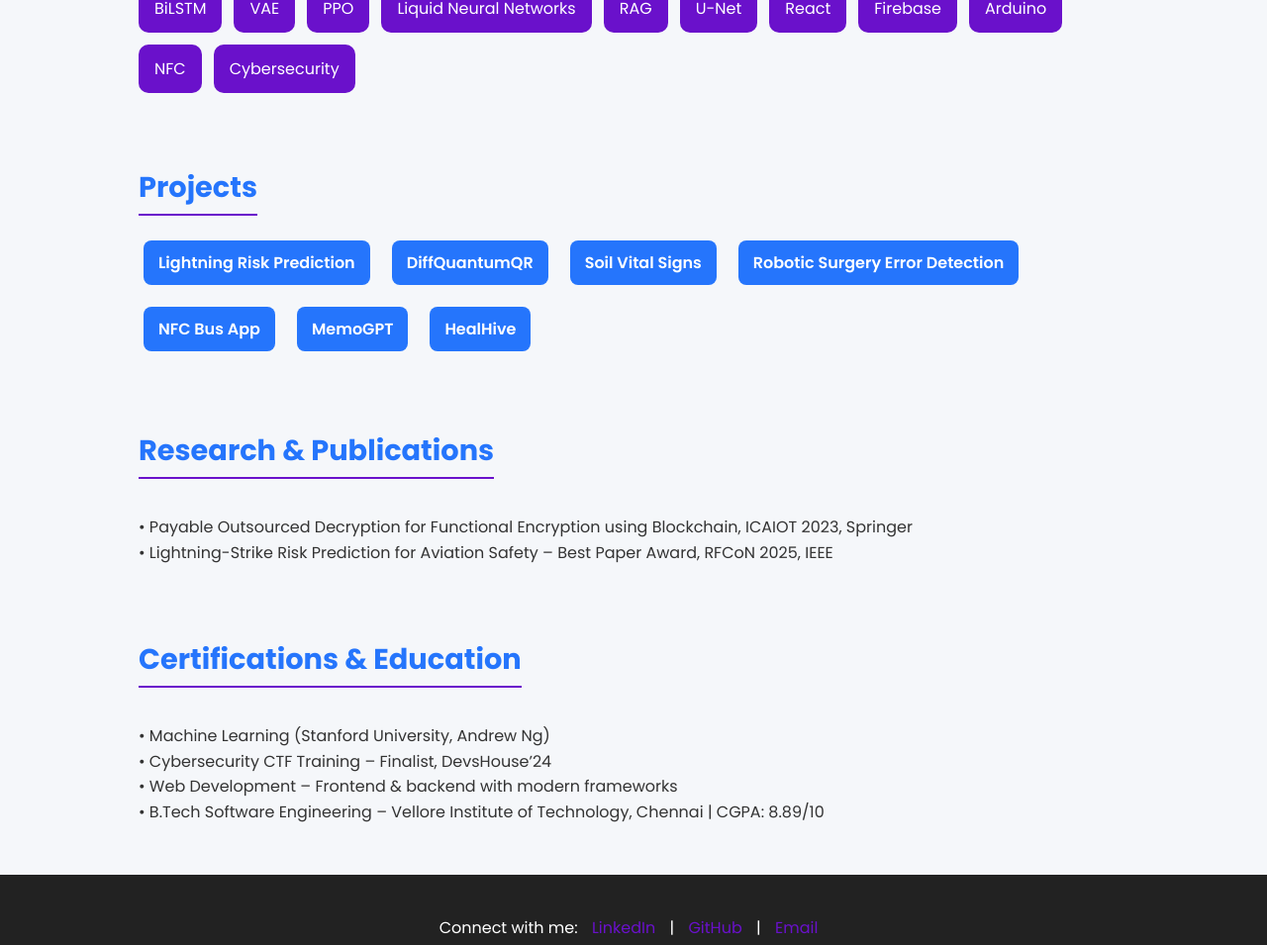
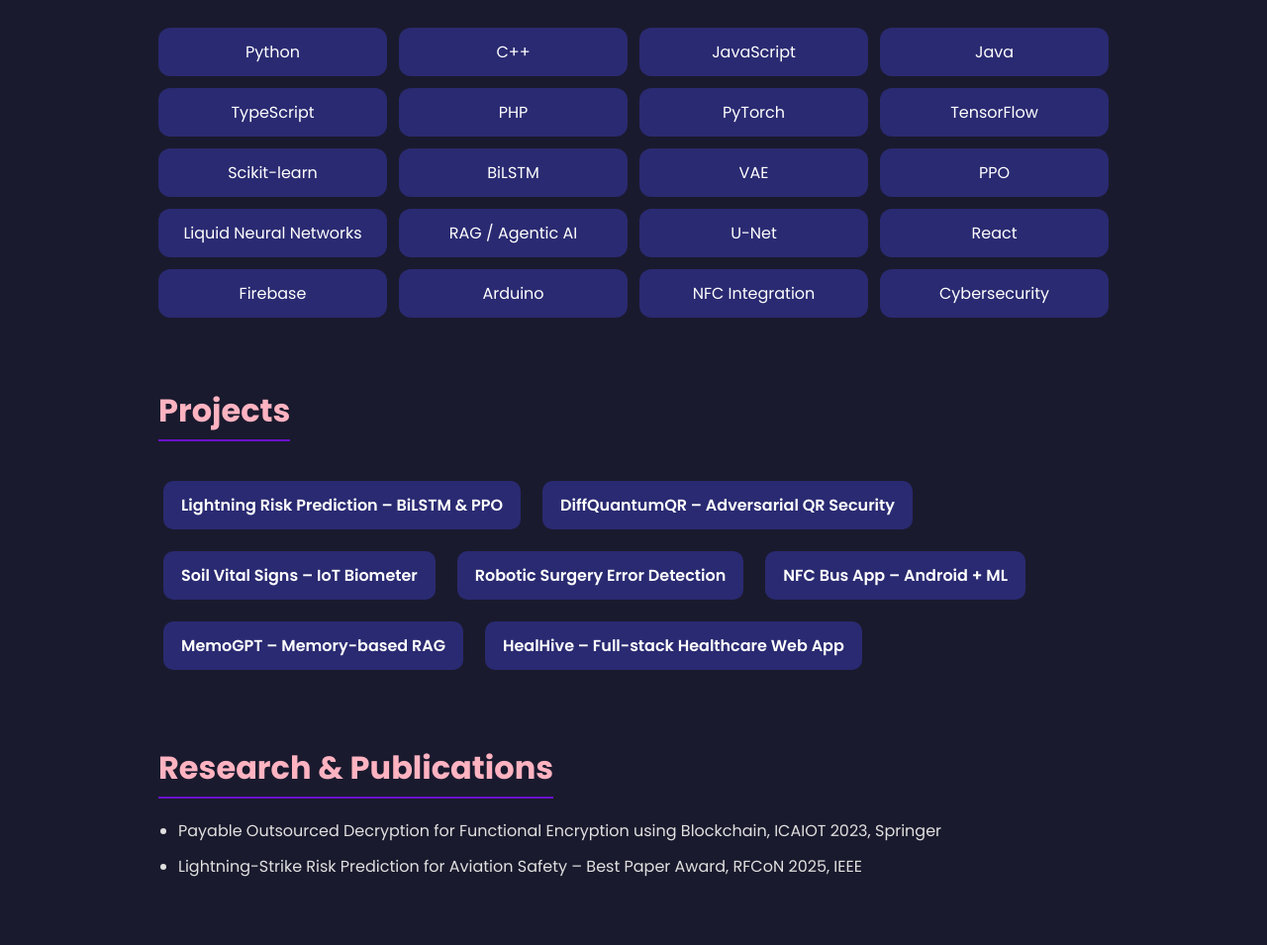
Before and after one commit to asifa1510/portfolio, a plain HTML site: page index.html in a window 1280 px wide. Shown: the part 725-1680 px from the top of the page at 99% size. Drawn offline with Linux system fonts and the light colour scheme.

Commit message:
Update index.html

```diff
--- a/index.html
+++ b/index.html
@@ -7,103 +7,146 @@
 <link href="https://fonts.googleapis.com/css2?family=Poppins:wght@400;600;700&display=swap" rel="stylesheet">
 <style>
 /* General */
-body { margin:0; font-family:'Poppins', sans-serif; background:#f5f7fa; color:#333; scroll-behavior: smooth;}
-a { text-decoration:none; color: inherit; }
+* { box-sizing:border-box; margin:0; padding:0; scroll-behavior:smooth; }
+body { font-family:'Poppins', sans-serif; background:#1a1a2e; color:#e0e0e0; }
+a { text-decoration:none; color:inherit; }
+
+/* Navbar */
+nav { position:sticky; top:0; background:rgba(26,26,46,0.95); padding:15px 20px; display:flex; justify-content:center; gap:25px; z-index:100; border-bottom:1px solid #333;}
+nav a { color:#e0e0e0; font-weight:600; transition:0.3s;}
+nav a:hover { color:#ffb3c1; }
 
 /* Header */
-header { background: linear-gradient(135deg,#6a11cb,#2575fc); color:white; text-align:center; padding:60px 20px; }
-header h1 { margin:0; font-size:3em; letter-spacing:1px; }
-header p { margin:10px 0; font-size:1.2em; }
-
-/* Contact links */
-.contact a { margin:0 10px; color:white; font-weight:600; transition:0.3s; }
-.contact a:hover { color:#ffeb3b; }
+header { text-align:center; padding:80px 20px; background:linear-gradient(135deg,#2a2a72,#ffb3c1); color:white; }
+header h1 { font-size:3em; letter-spacing:1px; margin-bottom:10px; }
+header p { font-size:1.3em; color:#f0e5ff; }
+header .contact { margin-top:15px; }
+header .contact a { margin:0 12px; font-weight:600; color:white; transition:0.3s;}
+header .contact a:hover { color:#ffe066; }
 
 /* Sections */
-section { max-width:1000px; margin:50px auto; padding:0 20px; }
-h2 { color:#2575fc; margin-bottom:20px; font-size:1.8em; border-bottom:2px solid #6a11cb; display:inline-block; padding-bottom:5px; }
-p { line-height:1.6; }
+section { max-width:1000px; margin:70px auto; padding:0 20px; }
+h2 { font-size:2em; margin-bottom:20px; color:#ffb3c1; border-bottom:2px solid #6a11cb; display:inline-block; padding-bottom:5px; }
+p, li { line-height:1.6; margin-bottom:10px; }
+ul { margin-left:20px; }
 
-/* Skills & Projects */
-.cards { display:flex; flex-wrap:wrap; gap:12px; }
-.card { background:#6a11cb; color:white; padding:12px 16px; border-radius:10px; transition:0.3s; }
-.card:hover { transform: translateY(-5px); background:#2575fc; }
+/* Cards */
+.cards { display:flex; flex-wrap:wrap; gap:12px; margin-top:15px; }
+.card { background:#2a2a72; color:white; padding:12px 16px; border-radius:12px; transition:0.3s; cursor:pointer; flex:1 1 calc(25% - 20px); text-align:center; }
+.card:hover { transform: translateY(-5px) scale(1.05); background:#ffb3c1; color:#1a1a2e; }
 
-/* Projects links */
-.project-link { display:inline-block; margin:5px; padding:10px 15px; border-radius:8px; background:#2575fc; color:white; font-weight:600; transition:0.3s; }
-.project-link:hover { background:#6a11cb; transform:scale(1.05); }
+/* Projects */
+.project-link { display:inline-block; margin:5px; padding:12px 18px; border-radius:10px; background:#2a2a72; color:white; font-weight:600; transition:0.3s; }
+.project-link:hover { background:#ffb3c1; color:#1a1a2e; transform:scale(1.05); }
 
 /* Footer */
-footer { text-align:center; padding:25px; background:#222; color:white; }
-footer a { color:#6a11cb; margin:0 10px; transition:0.3s; }
-footer a:hover { color:#ffeb3b; }
+footer { text-align:center; padding:25px; background:#111; color:#aaa; }
+footer a { margin:0 10px; transition:0.3s; color:#ffb3c1; }
+footer a:hover { color:#ffe066; }
+
+/* Animations */
+.fadeIn { opacity:0; transform:translateY(30px); animation:fadeIn 1s forwards; }
+@keyframes fadeIn { to { opacity:1; transform:translateY(0); } }
 
 /* Responsive */
-@media (max-width:700px){ .cards{flex-direction:column;} }
+@media(max-width:900px){ .cards{flex-direction:column; flex:1 1 100%;} nav{flex-direction:column; gap:12px;} }
 </style>
 </head>
 <body>
 
+<nav>
+<a href="#about">About</a>
+<a href="#skills">Skills</a>
+<a href="#projects">Projects</a>
+<a href="#research">Research</a>
+<a href="#contact">Contact</a>
+</nav>
+
 <header>
 <h1>S. ASIFA</h1>
-<p>Software Engineering Student | AI, ML, Cybersecurity & IoT Enthusiast</p>
+<p>Software Engineering | AI, ML, Cybersecurity & IoT</p>
 <div class="contact">
-<a href="mailto:asifa.s2004@gmail.com">📧 Email</a> |
-<a href="https://www.linkedin.com/in/yourname" target="_blank">🌐 LinkedIn</a> |
-<a href="https://github.com/yourusername" target="_blank">GitHub</a> |
+<a href="mailto:asifa.s2004@gmail.com">📧 Email</a>
+<a href="https://www.linkedin.com/in/s-asifa-896741250/" target="_blank">🌐 LinkedIn</a>
+<a href="https://github.com/yourusername" target="_blank">GitHub</a>
 <a href="https://scholar.google.com/citations?user=yourID" target="_blank">Google Scholar</a>
 </div>
 </header>
 
-<section>
+<section id="about" class="fadeIn">
 <h2>Professional Summary</h2>
 <p>Motivated and detail-oriented Software Engineering student with expertise in AI, ML, Cybersecurity, and Generative AI (LLMs, RAG). Recognized with Best Paper Award (RFCoN 2025) and published in Springer. Skilled in full-stack development, IoT, applied deep learning, and interdisciplinary collaboration.</p>
 </section>
 
-<section>
+<section id="skills" class="fadeIn">
 <h2>Technical Skills</h2>
 <div class="cards">
-<span class="card">Python</span><span class="card">C++</span><span class="card">JavaScript</span><span class="card">Java</span><span class="card">TypeScript</span>
-<span class="card">PHP</span><span class="card">PyTorch</span><span class="card">TensorFlow</span><span class="card">Scikit-learn</span><span class="card">BiLSTM</span>
-<span class="card">VAE</span><span class="card">PPO</span><span class="card">Liquid Neural Networks</span><span class="card">RAG</span><span class="card">U-Net</span>
-<span class="card">React</span><span class="card">Firebase</span><span class="card">Arduino</span><span class="card">NFC</span><span class="card">Cybersecurity</span>
+<span class="card">Python</span>
+<span class="card">C++</span>
+<span class="card">JavaScript</span>
+<span class="card">Java</span>
+<span class="card">TypeScript</span>
+<span class="card">PHP</span>
+<span class="card">PyTorch</span>
+<span class="card">TensorFlow</span>
+<span class="card">Scikit-learn</span>
+<span class="card">BiLSTM</span>
+<span class="card">VAE</span>
+<span class="card">PPO</span>
+<span class="card">Liquid Neural Networks</span>
+<span class="card">RAG / Agentic AI</span>
+<span class="card">U-Net</span>
+<span class="card">React</span>
+<span class="card">Firebase</span>
+<span class="card">Arduino</span>
+<span class="card">NFC Integration</span>
+<span class="card">Cybersecurity</span>
 </div>
 </section>
 
-<section>
+<section id="projects" class="fadeIn">
 <h2>Projects</h2>
 <div class="cards">
-<a href="https://github.com/yourusername/lightning-risk" target="_blank" class="project-link">Lightning Risk Prediction</a>
-<a href="https://github.com/yourusername/diffquantumqr" target="_blank" class="project-link">DiffQuantumQR</a>
-<a href="https://github.com/yourusername/soil-vital-signs" target="_blank" class="project-link">Soil Vital Signs</a>
+<a href="https://github.com/yourusername/lightning-risk" target="_blank" class="project-link">Lightning Risk Prediction – BiLSTM & PPO</a>
+<a href="https://github.com/yourusername/diffquantumqr" target="_blank" class="project-link">DiffQuantumQR – Adversarial QR Security</a>
+<a href="https://github.com/yourusername/soil-vital-signs" target="_blank" class="project-link">Soil Vital Signs – IoT Biometer</a>
 <a href="https://github.com/yourusername/ras-errors" target="_blank" class="project-link">Robotic Surgery Error Detection</a>
-<a href="https://github.com/yourusername/nfc-bus-app" target="_blank" class="project-link">NFC Bus App</a>
-<a href="https://github.com/yourusername/memogpt" target="_blank" class="project-link">MemoGPT</a>
-<a href="https://github.com/yourusername/healhive" target="_blank" class="project-link">HealHive</a>
+<a href="https://github.com/yourusername/nfc-bus-app" target="_blank" class="project-link">NFC Bus App – Android + ML</a>
+<a href="https://github.com/yourusername/memogpt" target="_blank" class="project-link">MemoGPT – Memory-based RAG</a>
+<a href="https://github.com/yourusername/healhive" target="_blank" class="project-link">HealHive – Full-stack Healthcare Web App</a>
 </div>
 </section>
 
-<section>
+<section id="research" class="fadeIn">
 <h2>Research & Publications</h2>
-<p>• Payable Outsourced Decryption for Functional Encryption using Blockchain, ICAIOT 2023, Springer<br>
-• Lightning-Strike Risk Prediction for Aviation Safety – Best Paper Award, RFCoN 2025, IEEE</p>
+<ul>
+<li>Payable Outsourced Decryption for Functional Encryption using Blockchain, ICAIOT 2023, Springer</li>
+<li>Lightning-Strike Risk Prediction for Aviation Safety – Best Paper Award, RFCoN 2025, IEEE</li>
+</ul>
 </section>
 
-<section>
-<h2>Certifications & Education</h2>
-<p>• Machine Learning (Stanford University, Andrew Ng)<br>
-• Cybersecurity CTF Training – Finalist, DevsHouse’24<br>
-• Web Development – Frontend & backend with modern frameworks<br>
-• B.Tech Software Engineering – Vellore Institute of Technology, Chennai | CGPA: 8.89/10</p>
+<section id="contact" class="fadeIn">
+<h2>Contact</h2>
+<p>📧 asifa.s2004@gmail.com | 📱 +91 9600126936</p>
+<p>Connect with me:</p>
+<a href="https://www.linkedin.com/in/s-asifa-896741250/" target="_blank">LinkedIn</a> |
+<a href="https://github.com/yourusername" target="_blank">GitHub</a> |
+<a href="mailto:asifa.s2004@gmail.com">Email</a>
 </section>
 
 <footer>
-<p>Connect with me:
-<a href="https://www.linkedin.com/in/yourname" target="_blank">LinkedIn</a> |
-<a href="https://github.com/yourusername" target="_blank">GitHub</a> |
-<a href="mailto:asifa.s2004@gmail.com">Email</a>
-</p>
+<p>&copy; 2025 S. ASIFA | Built for Hackathons & Portfolio Showcase</p>
 </footer>
+
+<script>
+// Fade-in animation on scroll
+const faders = document.querySelectorAll('.fadeIn');
+const appearOptions = { threshold: 0.2, rootMargin: "0px 0px -50px 0px" };
+const appearOnScroll = new IntersectionObserver(function(entries, appearOnScroll){
+    entries.forEach(entry => { if(entry.isIntersecting){ entry.target.style.animation='fadeIn 1s forwards'; appearOnScroll.unobserve(entry.target); } });
+}, appearOptions);
+faders.forEach(fader => appearOnScroll.observe(fader));
+</script>
 
 </body>
 </html>
```
